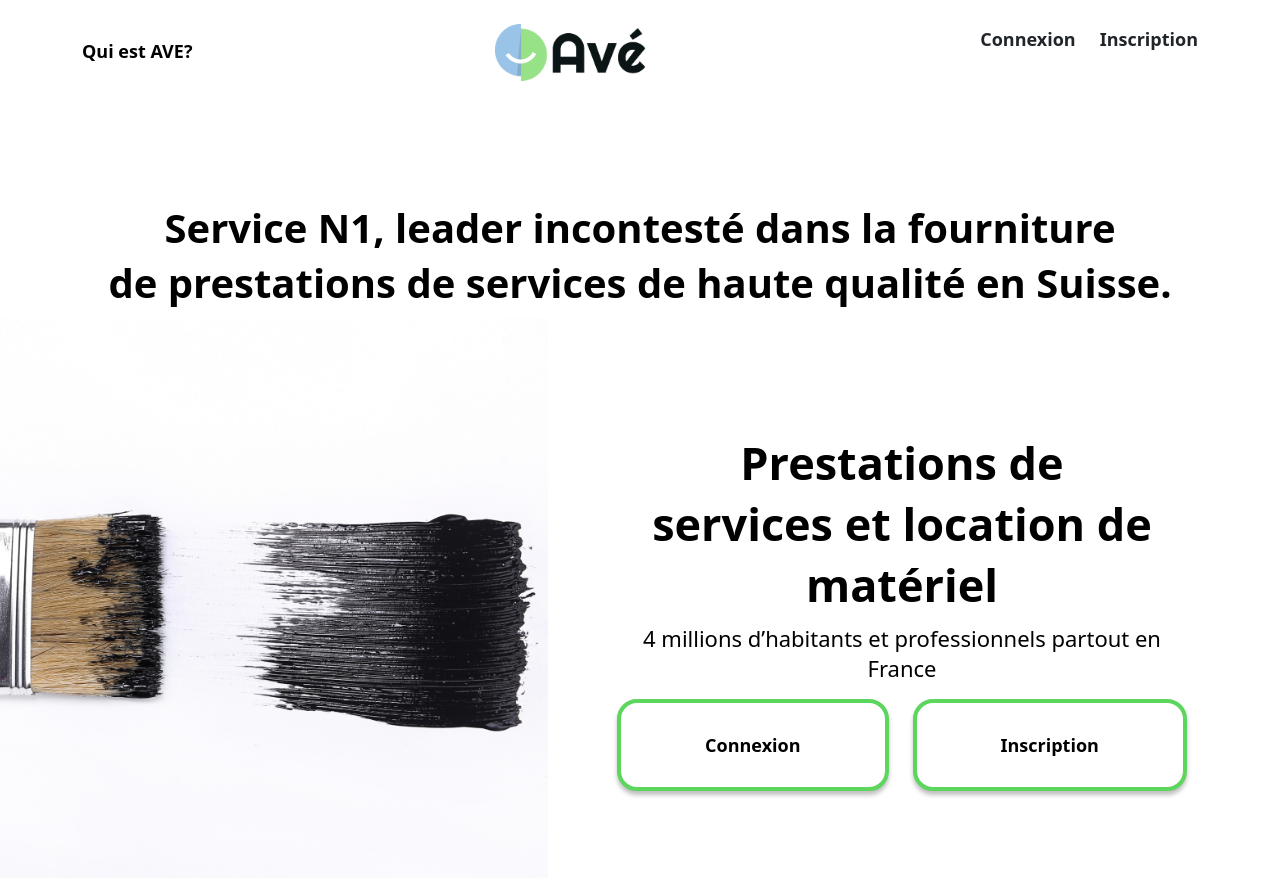
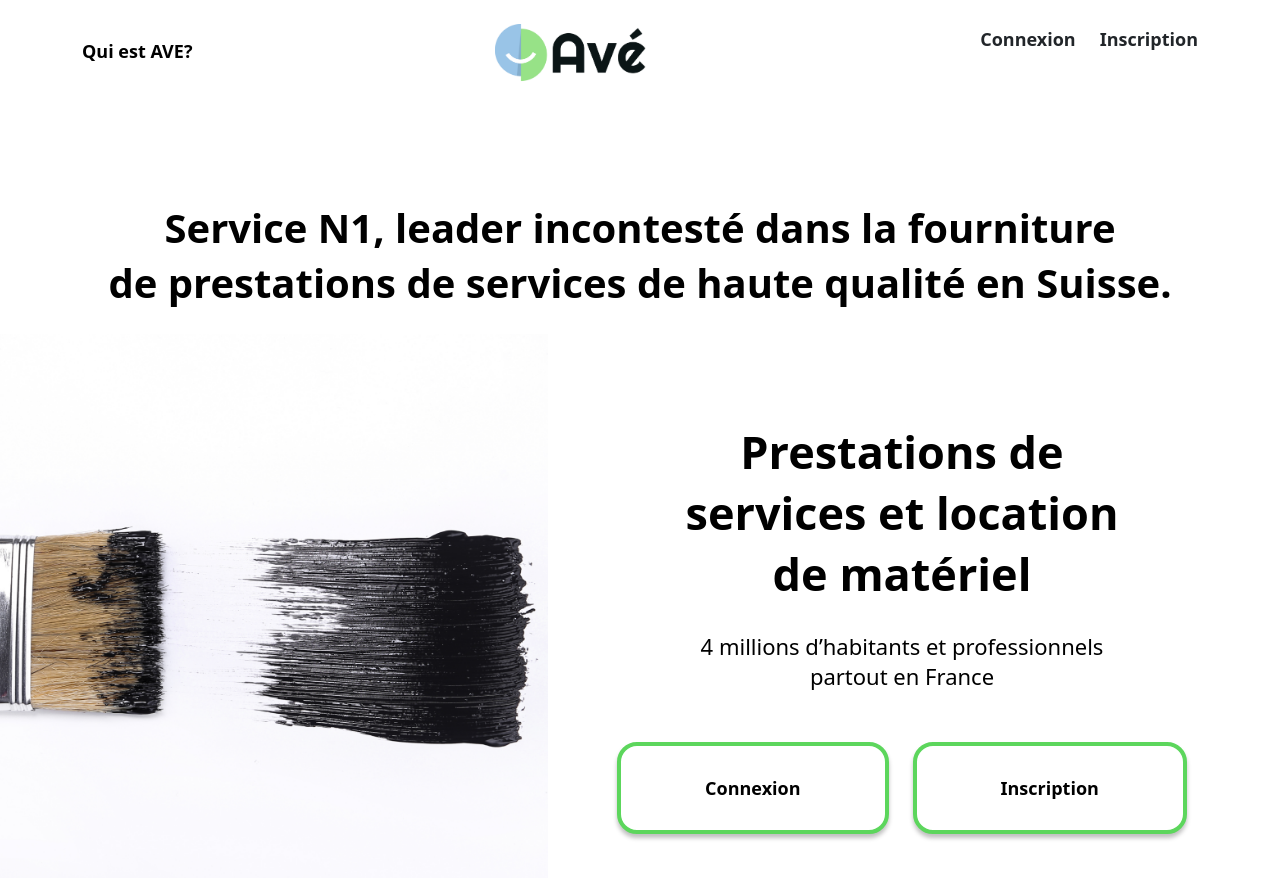
Before and after one commit to Abdrahim19/Av-, a React (Vite) app: page / in a window 1280 px wide. Shown: the top 878 px of the page. Built offline with nearby package versions, Linux system fonts and the light colour scheme.

Commit message:
push_update

```diff
--- a/src/pages/Home/Hero.tsx
+++ b/src/pages/Home/Hero.tsx
@@ -2,14 +2,14 @@ import './hero/hero.css'
 const Hero = () => {
   return (
     <div>
-        <h1 className="hero_titel text-center">
+        <h1 className="hero_titel text-center mb-4">
           Service N1, leader incontesté dans la fourniture <br />
 de prestations de services de haute qualité en Suisse.</h1>
 <section  className="row align-items-center   gap-3">
-<img  src="/peinture_noire.png" alt="hero_img" className="hero_img order-2 order-lg-1 col-lg-6" />
-<div className='col-lg-6 flex flex-col justify-content-center gap-4 order-1 order-lg-2'>
-  <h1 className="second_titel">Prestations de <br /> services et location de <br /> matériel</h1>
-  <p className="second_discrption">4 millions d’habitants et professionnels partout en <br /> France</p>
+<img  src="/peinture_noire.png" alt="hero_img" className="hero_img order-2 order-xl-1 col-xl-6" />
+<div className='col-xl-6 flex flex-col justify-content-center order-1 order-xl-2'>
+  <h1 className="second_titel">Prestations de services et location de  matériel</h1>
+  <p className="second_discrption">4 millions d’habitants et professionnels partout en  France</p>
   <div className="d-flex w-100 flex-wrap align-items-center gap-4 justify-content-center">
     <button className="outline_button">Connexion</button>
     <button className="outline_button">Inscription</button>
--- a/src/pages/Home/hero/hero.css
+++ b/src/pages/Home/hero/hero.css
@@ -5,12 +5,14 @@ font-size: 2.8125rem;
 font-style: normal;
 font-weight: 800;
 line-height: normal;
-@media (max-width: 767px) {
-    font-size: 2rem; /* Adjust the font size for smaller screens */
-  }
+margin:  0 auto 27px ;
+max-width: 30rem;
 }
 
 .second_discrption {
+    max-width: 30rem;
+    margin:  0 auto  51px ;
+
 color: #000;
 text-align: center;
 font-size: 1.375rem;
```
